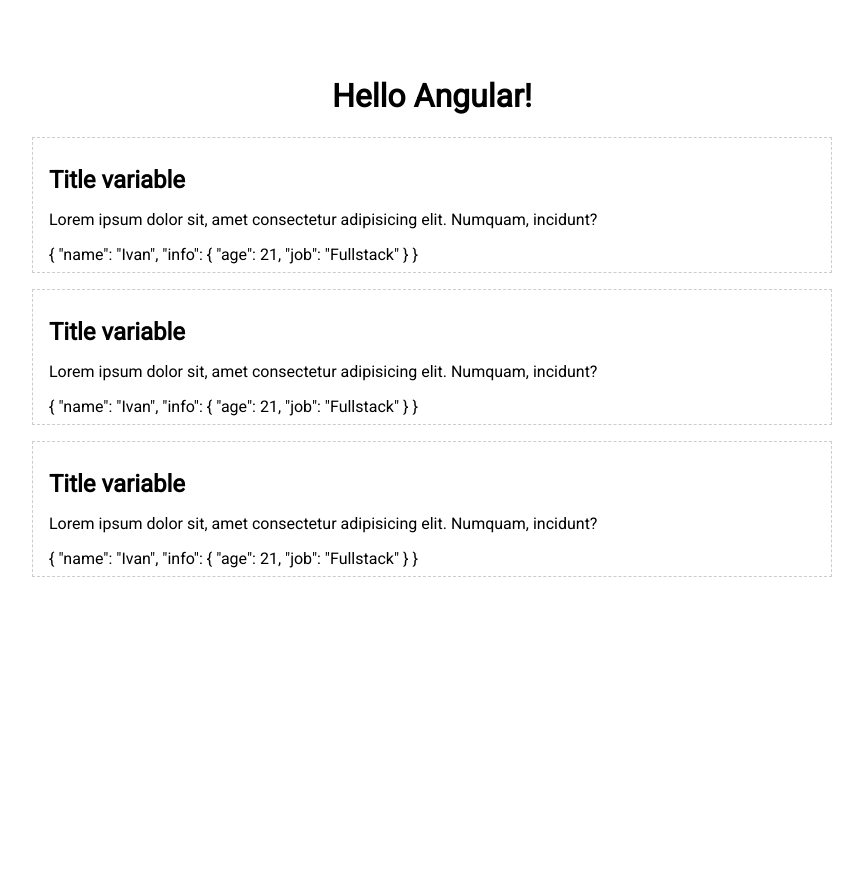
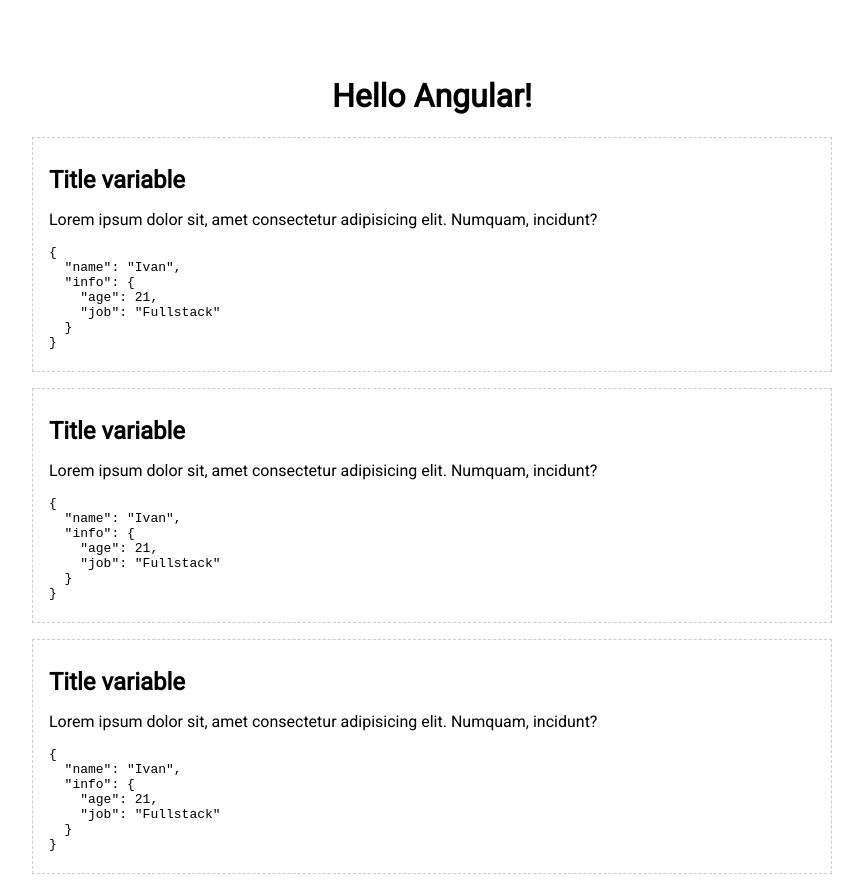
Before and after one commit to IvanTrashchenko/ng-basics, an Angular app: page / in a window 1280 px wide. Shown: the whole page, without its empty margins (208-1071 px from the left). Before the commit the page ends 800 px from the top, so only its background shows below. Built offline with nearby package versions, Linux system fonts and the light colour scheme.

Commit message:
formatting

```diff
--- a/src/app/card/card.component.html
+++ b/src/app/card/card.component.html
@@ -1,5 +1,5 @@
 <div class="card">
     <h2>{{title}}</h2>
     <p>Lorem ipsum dolor sit, amet consectetur adipisicing elit. Numquam, incidunt?</p>
-    {{obj | json}}
+    <pre>{{obj | json}}</pre>
 </div>
```
